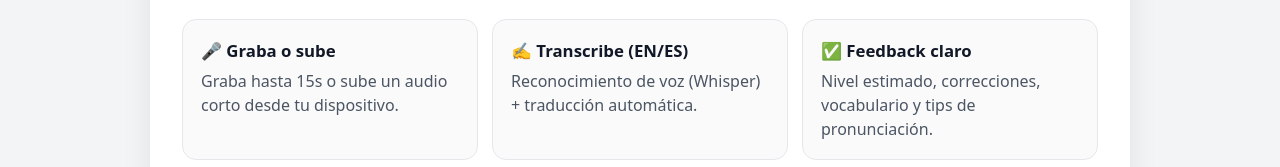
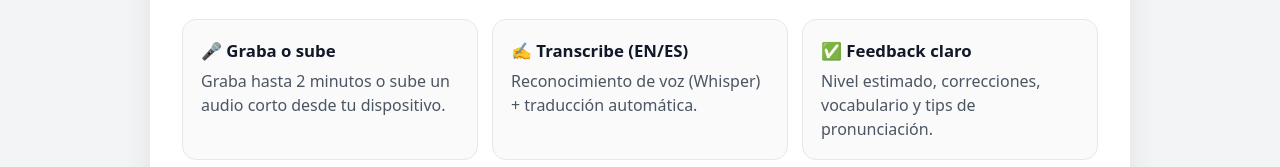
Before and after one commit to JairolGraterol/ia-english-tutor-mvp, a Next.js app: page / in a window 1280 px wide. Shown: the part 356-523 px from the top of the page. Built offline with nearby package versions, Linux system fonts and the light colour scheme.

Commit message:
Update page.tsx

```diff
--- a/app/page.tsx
+++ b/app/page.tsx
@@ -64,7 +64,7 @@ export default function Home() {
         >
           <Card
             title="🎤 Graba o sube"
-            desc="Graba hasta 15s o sube un audio corto desde tu dispositivo."
+            desc="Graba hasta 2 minutos o sube un audio corto desde tu dispositivo."
           />
           <Card
             title="✍️ Transcribe (EN/ES)"
```
